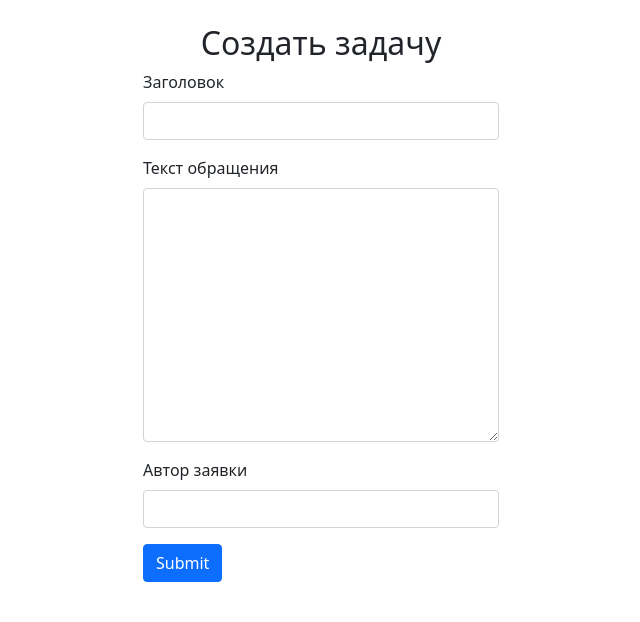
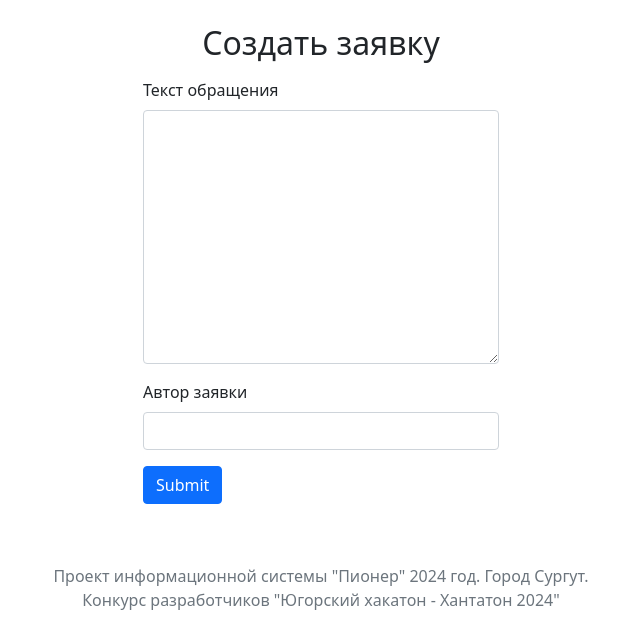
Before and after one commit to IslamovDF/hackathon2024, a Django app: page /tasks/new/ in a window 1280 px wide. Shown: the part 79-701 px from the top of the page, without its empty margins (319-959 px from the left). Run offline with Django 5.2, Linux system fonts and the light colour scheme; some libraries are stand-ins or nearby versions.

Commit message:
hide title

```diff
--- a/helpdeck_project/tasks/models.py
+++ b/helpdeck_project/tasks/models.py
@@ -17,7 +17,7 @@ class Priority(models.Model):
         return self.level
 
 class Task(models.Model):
-    title = models.CharField(max_length=1024)
+    title = models.CharField(max_length=1024, null=True)
     message = models.TextField()
     authors = models.CharField(max_length=1024)
     contractor = models.ForeignKey(User, on_delete=models.CASCADE, null=True)
@@ -27,7 +27,7 @@ class Task(models.Model):
     priority = models.ForeignKey(Priority, on_delete=models.CASCADE, null=True)
 
     def __str__(self):
-        return self.title
+        return self.message[:100] + '...'
 
 class Info(models.Model):
     autor_ID = models.CharField(max_length=50)
--- a/helpdeck_project/tasks/templates/tasks/new_task.html
+++ b/helpdeck_project/tasks/templates/tasks/new_task.html
@@ -6,12 +6,12 @@
             <div class="col-lg-12">
                 <div class="row justify-content-center">
                     <div class="col-4">
-                        <div class="text-center"><h2>Создать задачу</h2></div>
+                        <div class="text-center"><h2>Создать заявку</h2></div>
                         <form action="/new/" method="post">
                             {% csrf_token %}
                             <div class="mb-3">
-                                <label for="title" class="form-label">Заголовок</label>
-                                <input id="title" type="text" class="form-control" name="title">
+<!--                                <label for="title" class="form-label">Заголовок</label>-->
+                                <input id="title" type="hidden" class="form-control" name="title">
                             </div>
                             <div class="mb-3">
                                 <label for="title" class="form-label">Текст обращения</label>
--- a/helpdeck_project/tasks/templates/tasks/task_list.html
+++ b/helpdeck_project/tasks/templates/tasks/task_list.html
@@ -8,7 +8,7 @@
                 {% if task_list %}
                 <div class="list-group">
                     {% for task in task_list %}
-                        <a href='/task/{{ task.id }}/' class="list-group-item list-group-item-action">{{ task.title }}</a>
+                        <a href='/task/{{ task.id }}/' class="list-group-item list-group-item-action">{{ task }}</a>
                     {% endfor %}
                 {% else %}
                     <p>Список заявок пуст</p>
```
Also changed, not shown: helpdeck_project/db.sqlite3, helpdeck_project/tasks/migrations/0009_alter_task_title.py (added).
